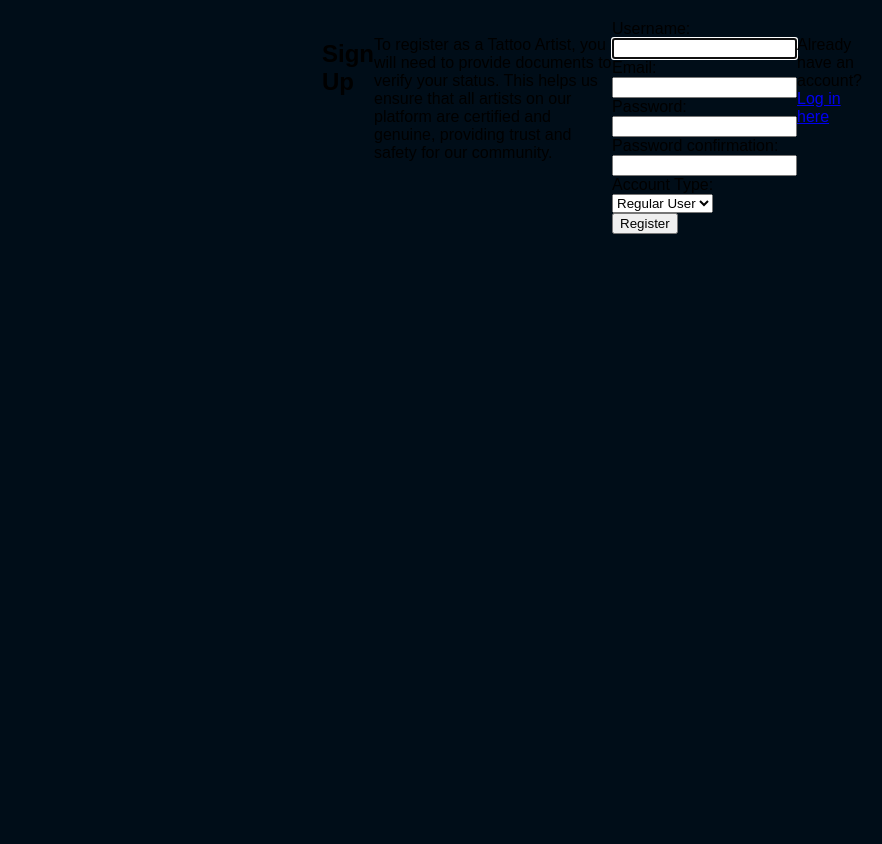
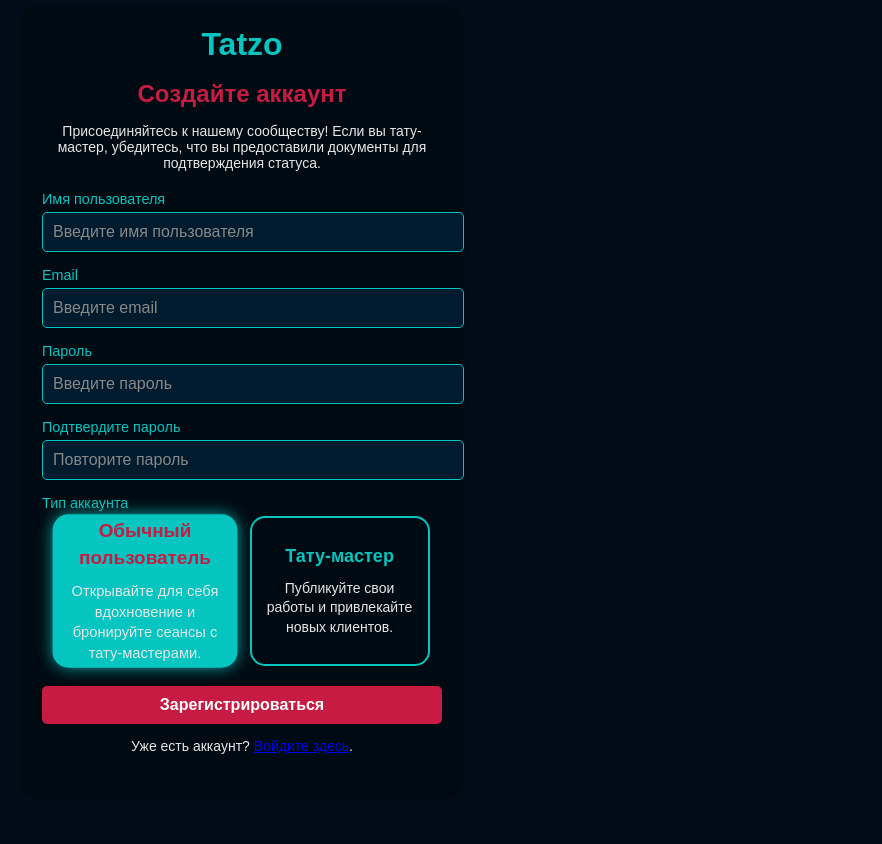
Before and after one commit to BoBaHrA/Tatzo, a Django app: page /signup/ in a window 1280 px wide. Shown: the whole page, without its empty margins (398-1280 px from the left). Before the commit the page ends 234 px from the top, so only its background shows below. Run offline with Django 5.2, Linux system fonts and the light colour scheme.

Commit message:
Доработка логина

```diff
--- a/static/css/styles.css
+++ b/static/css/styles.css
@@ -1,19 +1,242 @@
-body, .container {
-    font-family: Arial, sans-serif;
-    background-color: #000d18; /* Основной фон */
-    margin: 0;
-    padding: 0;
+/* Основные переменные */
+:root {
+    --text-color: #e6e6e6;
+    --header-color: #c71b43;
+    --bg-color: #000d18;
+    --accent-color: #04c5bf;
+    --secondary-color: #005351;
+    --spacing-small: 5px;
+    --spacing-medium: 10px;
+    --spacing-large: 20px;
+    --border-radius: 10px;
 }
 
+/* Сброс стилей */
+body {
+    font-family: Arial, sans-serif;
+    background-color: #000d18;
+    margin: 0;
+    display: flex;
+    align-items: center;
+    justify-content: center;
+    height: 100vh;
+    color: #e6e6e6;
+}
+
+/* Общие стили */
 .container {
     max-width: 1200px;
     margin: auto;
-    padding: 20px;
-    display: flex;
-    margin-left: 700px; /* Отступ для боковой панели */
+    padding: var(--spacing-large);
 }
 
-/* Стили для боковой панели */
+/* Стиль для логина */
+.login-container {
+    width: 100%;
+    max-width: 400px;
+    background-color: #000a12;
+    padding: 20px;
+    border-radius: 10px;
+    box-shadow: 0 0 15px rgba(0, 0, 0, 0.5);
+    text-align: center;
+}
+
+.logo {
+    font-size: 2rem;
+    font-weight: bold;
+    color: #04c5bf;
+    margin-bottom: 20px;
+}
+
+h1 {
+    font-size: 1.5rem;
+    margin-bottom: 20px;
+    color: #c71b43;
+}
+
+.input-group {
+    margin-bottom: 15px;
+    text-align: left;
+}
+
+.input-group label {
+    display: block;
+    margin-bottom: 5px;
+    font-size: 0.9rem;
+    color: #04c5bf;
+}
+
+.input-group input {
+    width: 100%;
+    padding: 10px;
+    border: 1px solid #04c5bf;
+    border-radius: 5px;
+    background-color: #001a2e;
+    color: #e6e6e6;
+    font-size: 1rem;
+}
+
+.input-group input::placeholder {
+    color: #888;
+}
+
+.btn {
+    width: 100%;
+    padding: 10px;
+    border: none;
+    border-radius: 5px;
+    background-color: #c71b43;
+    color: white;
+    font-size: 1rem;
+    font-weight: bold;
+    cursor: pointer;
+    transition: background-color 0.3s ease;
+}
+
+.btn:hover {
+    background-color: #a51736;
+}
+
+.links {
+    margin-top: 20px;
+    font-size: 0.9rem;
+}
+
+.links a {
+    color: #04c5bf;
+    text-decoration: none;
+    margin: 0 5px;
+}
+
+.links a:hover {
+    text-decoration: underline;
+}
+
+.register-container {
+    max-width: 400px;
+    margin: 50px auto;
+    padding: 20px;
+    background-color: #000a12;
+    border-radius: 15px;
+    box-shadow: 0 4px 10px rgba(0, 0, 0, 0.3);
+    text-align: center;
+}
+
+.register-logo {
+    font-size: 32px;
+    font-weight: bold;
+    color: #04c5bf; /* Основной цвет Tatzo */
+    margin-bottom: 10px;
+}
+
+.register-container h1 {
+    font-size: 24px;
+    color: #c71b43; /* Акцентный цвет */
+    margin-bottom: 15px;
+}
+
+.register-container p {
+    color: #e6e6e6;
+    font-size: 14px;
+    margin-bottom: 20px;
+}
+
+.account-type-options {
+    display: flex;
+    gap: 15px; /* Расстояние между карточками */
+    justify-content: center;
+}
+
+.account-type-option {
+    display: flex;
+    flex-direction: column;
+    justify-content: center;
+    align-items: center;
+    width: 180px; /* Фиксированная ширина карточки */
+    height: 150px; /* Фиксированная высота карточки */
+    padding: 0; /* Убираем внутренние отступы */
+    border: 2px solid #04c5bf; /* Цвет границы */
+    border-radius: 15px; /* Устанавливаем круглые углы */
+    background-color: transparent; /* Прозрачный фон по умолчанию */
+    color: #04c5bf; /* Цвет текста */
+    transition: all 0.3s ease; /* Плавный переход */
+    cursor: pointer;
+    box-sizing: border-box; /* Учитываем границы в размерах */
+}
+
+.account-type-option input {
+    position: absolute;
+    opacity: 0;
+    pointer-events: none;
+}
+
+.account-type-option .option-content {
+    pointer-events: none;
+}
+
+.account-type-option h3 {
+    font-size: 18px;
+    color: #04c5bf;
+    margin-bottom: 5px;
+}
+
+.account-type-option p {
+    font-size: 14px;
+    color: #e6e6e6;
+}
+
+.account-type-option:hover {
+    background-color: rgba(4, 197, 191, 0.1); /* Лёгкая заливка при наведении */
+    box-shadow: 0px 0px 10px rgba(4, 197, 191, 0.5); /* Тень при наведении */
+}
+
+.account-type-option input[type="radio"] {
+    display: none; /* Скрываем радиокнопку */
+}
+
+.account-type-option input[type="radio"]:checked + .option-content {
+    background-color: #04c5bf; /* Полная заливка при выборе */
+    color: #000a12; /* Контрастный цвет текста */
+    border-color: #04c5bf;
+    box-shadow: 0px 0px 15px rgba(4, 197, 191, 0.8);
+    transform: scale(1.05);
+    border-radius: 15px; /* Ровные углы при выборе */
+}
+
+.option-content h3 {
+    margin: 0;
+    font-size: 18px;
+    font-weight: bold;
+}
+
+.option-content p {
+    margin: 10px 0 0;
+    font-size: 14px;
+    line-height: 1.4;
+}
+
+.option-content {
+    text-align: center;
+    font-size: 14px;
+    line-height: 1.4;
+    width: 100%; /* Растягиваем содержимое по ширине карточки */
+    height: 100%; /* Растягиваем содержимое по высоте карточки */
+    display: flex;
+    flex-direction: column;
+    justify-content: center;
+    align-items: center;
+    box-sizing: border-box; /* Учитываем границы */
+    padding: 10px; /* Дополнительные отступы внутри */
+    transition: all 0.3s ease;
+    border-radius: 15px; /* Ровные углы */
+}
+
+
+.account-type-option input:checked + .option-content h3 {
+    color: #c71b43;
+}
+
+/* Стили для других страниц (ленту, боковую панель и т.д. можно оставить без изменений) */
 .sidebar {
     width: 200px;
     background-color: #000911;
@@ -28,319 +251,4 @@ body, .container {
     border-right: 1px solid #001a2e;
 }
 
-.sidebar ul {
-    list-style: none;
-    padding: 0;
-}
-
-.sidebar ul li {
-    margin-bottom: 25px;
-}
-
-.sidebar ul li a {
-    display: flex;
-    align-items: center;
-    color: #04c5bf;
-    text-decoration: none;
-    font-size: 18px;
-}
-
-.sidebar ul li a img {
-    width: 32px;
-    height: 32px;
-    margin-right: 20px;
-}
-
-/* Отдельное расположение кнопки "Ещё" */
-.sidebar ul.more {
-    margin-top: auto;
-    padding-top: 20px;
-    border-top: 1px solid #000a12;
-}
-
-/* Стили для ленты новостей */
-.feed, .create-post {
-    margin-left: 230px; /* Отступ для ленты новостей и формы публикации */
-    padding: 20px;
-}
-
-.create-post {
-    margin-left: 700px; /* Отступ для ленты новостей и формы публикации */
-    padding: 20px;
-}
-
-.feed {
-    margin-left: 275px; /* Увеличьте отступ, чтобы компенсировать боковую панель */
-    padding: 20px;
-}
-
-/* Общий стиль для постов */
-.feed .post {
-    display: flex;
-    align-items: flex-start;
-    margin-bottom: 20px;
-    padding: 10px 15px;
-    background: #04c5bf;
-    border-radius: 15px;
-    position: relative;
-    box-shadow: 10px 15px 10px rgba(0, 0, 0, 0.2);
-    color: var(--text-color);
-    max-width: 70%; /* Ограничиваем ширину */
-}
-
-/* Стили для других пользователей */
-.feed .post.other-user {
-    background-color: #04c5bf;
-    margin-left: 50px;
-}
-
-/* Треугольник справа для текущего пользователя */
-.feed .post.current-user {
-    align-self: flex-end; /* Выравниваем пост текущего пользователя по правому краю */
-    background-color: #c71b43; /* Цвет для поста текущего пользователя */
-    color: #3983c4;
-}
-
-
-/* Аватарка */
-.feed .post .avatar {
-    position: absolute;
-    top: 0px;
-    left: -50px; /* Вне поста */
-    width: 36px;
-    height: 36px;
-    border-radius: 50%;
-    overflow: hidden;
-}
-
-/* Треугольник слева для обычных пользователей */
-.feed .post.other-user::before {
-    content: "";
-    position: absolute;
-    top: 10px; /* Выровнено по верхнему краю */
-    left: -10px; /* Треугольник слева */
-    width: 0;
-    height: 0;
-    border-style: solid;
-    border-width: 10px 10px 10px 0;
-    border-color: transparent #04c5bf transparent transparent;
-}
-
-/* Треугольник справа для текущего пользователя */
-.feed .post.current-user {
-    align-self: flex-end; /* Выравниваем пост текущего пользователя по правому краю */
-    margin-right: 50px; /* Отступ справа */
-    background-color: #c71b43; /* Цвет для поста текущего пользователя */
-    color: #3983c4;
-}
-
-.feed .post.current-user::before {
-    content: "";
-    position: absolute;
-    top: 10px;
-    right: -10px; /* Треугольник справа */
-    width: 0;
-    height: 0;
-    border-style: solid;
-    border-width: 10px 0 10px 10px;
-    border-color: transparent transparent transparent #c71b43;
-}
-
-.feed .post .username {
-    font-weight: bold;
-    color: var(--header-color);
-    margin-bottom: 5px;
-}
-
-.feed .post .content {
-    font-size: 14px;
-    line-height: 1.6;
-}
-
-/* Цвет для всех текстов, чтобы обеспечить согласованность */
-.feed .post .content, .suggestions .suggested-profile, .create-post textarea {
-    color: var(--text-color);
-}
-
-.feed .post .message-bubble {
-    position: relative;
-    padding: 10px 15px;
-    border-radius: 15px;
-    color: #fff;
-    display: flex;
-    flex-direction: column;
-}
-
-.feed .post .message-bubble::before {
-    content: "";
-    position: absolute;
-    top: 10px; /* Выровнено по верху */
-    left: -10px; /* Сдвиг треугольника к аватарке */
-    width: 0;
-    height: 0;
-    border-top: 10px solid transparent;
-    border-bottom: 10px solid transparent;
-    border-right: 10px solid #04c5bf; /* Цвет облака */
-}
-
-/* Аватарка для других пользователей */
-.feed .post .avatar {
-    position: absolute;
-    top: 0px;
-    left: -40px; /* Аватарка слева */
-    width: 36px;
-    height: 36px;
-    border-radius: 50%;
-    overflow: hidden;
-}
-
-/* Аватарка для текущего пользователя */
-.feed .post.current-user .avatar {
-    position: absolute;
-    top: 0px;
-    right: -40px; /* Аватарка справа */
-    left: auto; /* Сбрасываем левое позиционирование */
-    width: 36px;
-    height: 36px;
-    border-radius: 50%;
-    overflow: hidden;
-}
-
-.feed h2 {
-    color: var(--header-color); /* Применяем цвет заголовка */
-    font-size: 24px;
-    margin-bottom: 20px;
-}
-
-.feed .suggestions .suggested-profile .avatar {
-    width: 40px;
-    height: 40px;
-    margin-right: 10px;
-}
-
-/* Блок "Рекомендации" */
-.suggestions {
-    position: fixed;
-    right: 20px;
-    top: 80px;
-    width: 250px;
-    padding: 20px;
-    background: #000a12;
-    border-radius: 10px;
-    box-shadow: 0 0 10px rgba(0, 0, 0, 0.1);
-}
-
-.suggestions .suggested-profile {
-    display: flex;
-    align-items: center;
-    margin-bottom: 15px;
-    color: var(--text-color); /* Цвет текста в рекомендациях */
-}
-
-.suggestions h3 {
-    color: var(--header-color); /* Применяем цвет заголовка */
-    font-size: 20px;
-    margin-bottom: 15px;
-}
-
-.suggestions button {
-    padding: 5px 10px;
-    background-color: #007bff;
-    border: none;
-    color: #000a12;
-    border-radius: 4px;
-    cursor: pointer;
-}
-
-.suggestions button:hover {
-    background-color: #0056b3;
-}
-
-/* Кнопки аутентификации */
-.auth-buttons {
-    position: absolute;
-    top: 20px;
-    right: 20px;
-}
-
-.auth-buttons .btn {
-    color: #007bff;
-    background: none;
-    border: none;
-    font-size: 16px;
-    cursor: pointer;
-    margin-left: 10px;
-    text-decoration: underline;
-}
-
-/* Форма создания поста */
-.create-post {
-    width: 350px;
-    background: #005351;
-    padding: 10px;
-    border-radius: 30px;
-    box-shadow: 0 0 10px rgba(0, 0, 0, 0.1);
-    margin-bottom: 20px;
-    display: flex;
-    align-items: center;
-    position: relative;
-    gap: 10px;
-    transition: height 0.3s ease;
-}
-
-.create-post textarea {
-    resize: none;
-    width: 100%;
-    height: 15px;
-    border: 1px solid #005351;
-    border-radius: 15px;
-    padding: 10px;
-    color: #ddd;
-    background: #005351;
-}
-
-/* Опции для поста */
-.post-options {
-    margin-top: 10px;
-}
-
-.post-button {
-    position: absolute;
-    right: 10px;
-    bottom: 10px;
-    background-color: #007bff;
-    color: #fff;
-    border: none;
-    padding: 8px 16px;
-    border-radius: 5px;
-    cursor: pointer;
-}
-
-.post-button:hover {
-    background-color: #0056b3;
-}
-
-/* Иконка добавления файла */
-.file-icon {
-    display: inline-flex;
-    align-items: center;
-    cursor: pointer;
-    padding: 5px;
-    border-radius: 5px;
-}
-
-.file-icon img {
-    width: 24px;
-    height: 24px;
-    opacity: 0.8;
-    transition: opacity 0.3s;
-}
-
-.file-icon img:hover {
-    opacity: 1;
-}
-
-:root {
-    --text-color: #e6e6e6; /* Цвет текста */
-    --header-color: #c71b43; /* Цвет для заголовков, если нужен другой оттенок */
-}
+/* ... остальные стили для других страниц */
--- a/users/templates/users/signup.html
+++ b/users/templates/users/signup.html
@@ -1,43 +1,53 @@
 {% extends 'base.html' %}
 
-{% block title %}Sign Up{% endblock %}
+{% block title %}Регистрация{% endblock %}
 
 {% block content %}
-<div class="container">
-    <h2>Sign Up</h2>
-    <p>To register as a Tattoo Artist, you will need to provide documents to verify your status. This helps us ensure that all artists on our platform are certified and genuine, providing trust and safety for our community.</p>
-    <form method="post" action="{% url 'signup' %}">
+<div class="register-container">
+    <div class="register-logo">Tatzo</div>
+    <h1>Создайте аккаунт</h1>
+    <p>Присоединяйтесь к нашему сообществу! Если вы тату-мастер, убедитесь, что вы предоставили документы для подтверждения статуса.</p>
+    <form method="post">
         {% csrf_token %}
-        <div class="form-group">
-            {{ form.non_field_errors }}
+        <div class="input-group">
+            <label for="username">Имя пользователя</label>
+            <input type="text" id="username" name="username" placeholder="Введите имя пользователя" required>
         </div>
-        <div class="form-group">
-            {{ form.username.label_tag }}
-            {{ form.username }}
-            {{ form.username.errors }}
+        <div class="input-group">
+            <label for="email">Email</label>
+            <input type="email" id="email" name="email" placeholder="Введите email" required>
         </div>
-        <div class="form-group">
-            {{ form.email.label_tag }}
-            {{ form.email }}
-            {{ form.email.errors }}
+        <div class="input-group">
+            <label for="password">Пароль</label>
+            <input type="password" id="password" name="password" placeholder="Введите пароль" required>
         </div>
-        <div class="form-group">
-            {{ form.password1.label_tag }}
-            {{ form.password1 }}
-            {{ form.password1.errors }}
+        <div class="input-group">
+            <label for="password_confirmation">Подтвердите пароль</label>
+            <input type="password" id="password_confirmation" name="password_confirmation" placeholder="Повторите пароль" required>
         </div>
-        <div class="form-group">
-            {{ form.password2.label_tag }}
-            {{ form.password2 }}
-            {{ form.password2.errors }}
+        <div class="input-group">
+            <label for="account_type">Тип аккаунта</label>
+            <div class="account-type-options">
+                <label class="account-type-option">
+                    <input type="radio" name="account_type" value="regular_user" checked>
+                    <div class="option-content">
+                        <h3>Обычный пользователь</h3>
+                        <p>Открывайте для себя вдохновение и бронируйте сеансы с тату-мастерами.</p>
+                    </div>
+                </label>
+                <label class="account-type-option">
+                    <input type="radio" name="account_type" value="tattoo_artist">
+                    <div class="option-content">
+                        <h3>Тату-мастер</h3>
+                        <p>Публикуйте свои работы и привлекайте новых клиентов.</p>
+                    </div>
+                </label>
+            </div>
         </div>
-        <div class="form-group">
-            {{ form.account_type.label_tag }}
-            {{ form.account_type }}
-            {{ form.account_type.errors }}
-        </div>
-        <button type="submit" class="btn btn-primary">Register</button>
+        <button type="submit" class="btn">Зарегистрироваться</button>
     </form>
-    <p>Already have an account? <a href="{% url 'login' %}">Log in here</a></p>
+    <p class="already-have-account">
+        Уже есть аккаунт? <a href="{% url 'login' %}">Войдите здесь</a>.
+    </p>
 </div>
 {% endblock %}
--- a/users/urls.py
+++ b/users/urls.py
@@ -23,6 +23,9 @@ urlpatterns = [
     path('approve-profile/<int:profile_id>/', views.approve_profile, name='approve_profile'),
     path('reject-profile/<int:profile_id>/', views.reject_profile, name='reject_profile'),
     path('login/', auth_views.LoginView.as_view(template_name='registration/login.html'), name='login'),
-
+    path('password-reset/', auth_views.PasswordResetView.as_view(), name='password_reset'),
+    path('password-reset/done/', auth_views.PasswordResetDoneView.as_view(), name='password_reset_done'),
+    path('reset/<uidb64>/<token>/', auth_views.PasswordResetConfirmView.as_view(), name='password_reset_confirm'),
+    path('reset/done/', auth_views.PasswordResetCompleteView.as_view(), name='password_reset_complete'),
     # ... другие маршруты
 ]
```
Also changed, not shown: templates/registration/login.html (+17 -5 lines), db.sqlite3.
